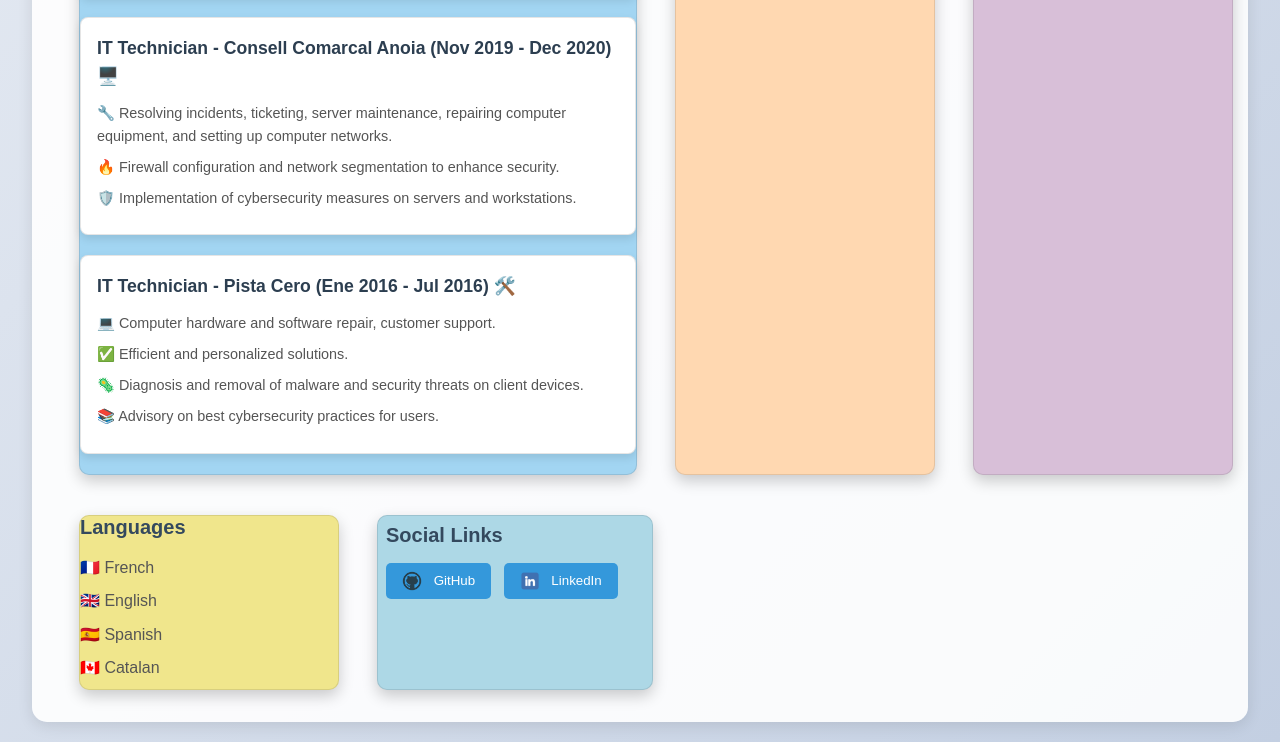
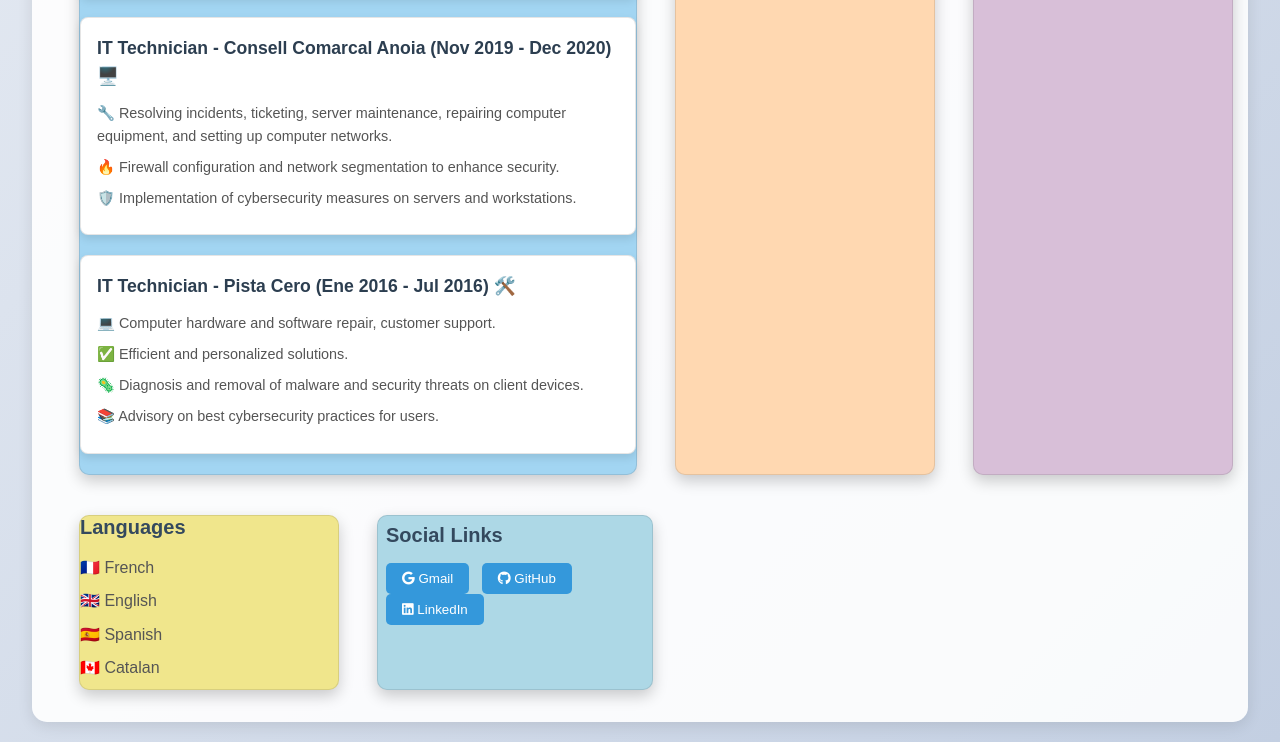
Before and after one commit to No-Name-Bit/no-name-bit.github.com, a plain HTML site: page index.html in a window 1280 px wide. Shown: the part 1396-2138 px from the top of the page. Drawn offline with Linux system fonts and the light colour scheme.

Commit message:
index.html

```diff
--- a/index.html
+++ b/index.html
@@ -5,6 +5,7 @@
     <meta name="viewport" content="width=device-width, initial-scale=1.0">
     <title>Ethan Garcia</title>
     <link rel="stylesheet" href="styles.css">
+    <link rel="stylesheet" href="https://cdnjs.cloudflare.com/ajax/libs/font-awesome/6.0.0-beta3/css/all.min.css">
 </head>
 <body>
     <div class="image-container">
@@ -103,11 +104,14 @@
         <!-- Social Links Block -->
         <div class="block social-links">
             <h3>Social Links</h3>
+            <button onclick="window.location.href='mailto:N0Name0001@protonmail.com'">
+                <i class="fab fa-google"></i> Gmail
+            </button>
             <button onclick="redirectToGithub()">
-                <img src="imagenes/github.png" alt="GitHub Icon" class="button-icon"> GitHub
+                <i class="fab fa-github"></i> GitHub
             </button>
             <button onclick="redirectToLinkedIn()">
-                <img src="imagenes/linkedin.png" alt="LinkedIn Icon" class="button-icon"> LinkedIn
+                <i class="fab fa-linkedin"></i> LinkedIn
             </button>
         </div>
     </div>
```
